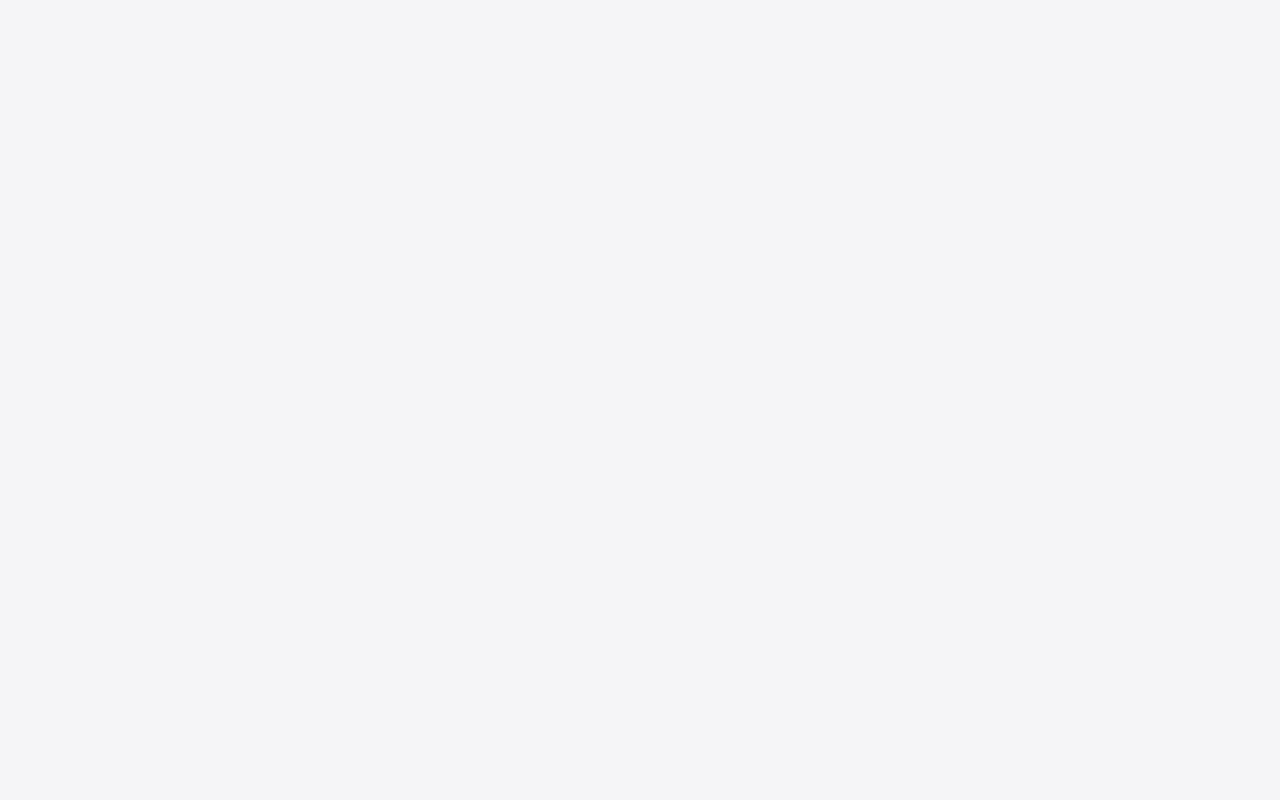
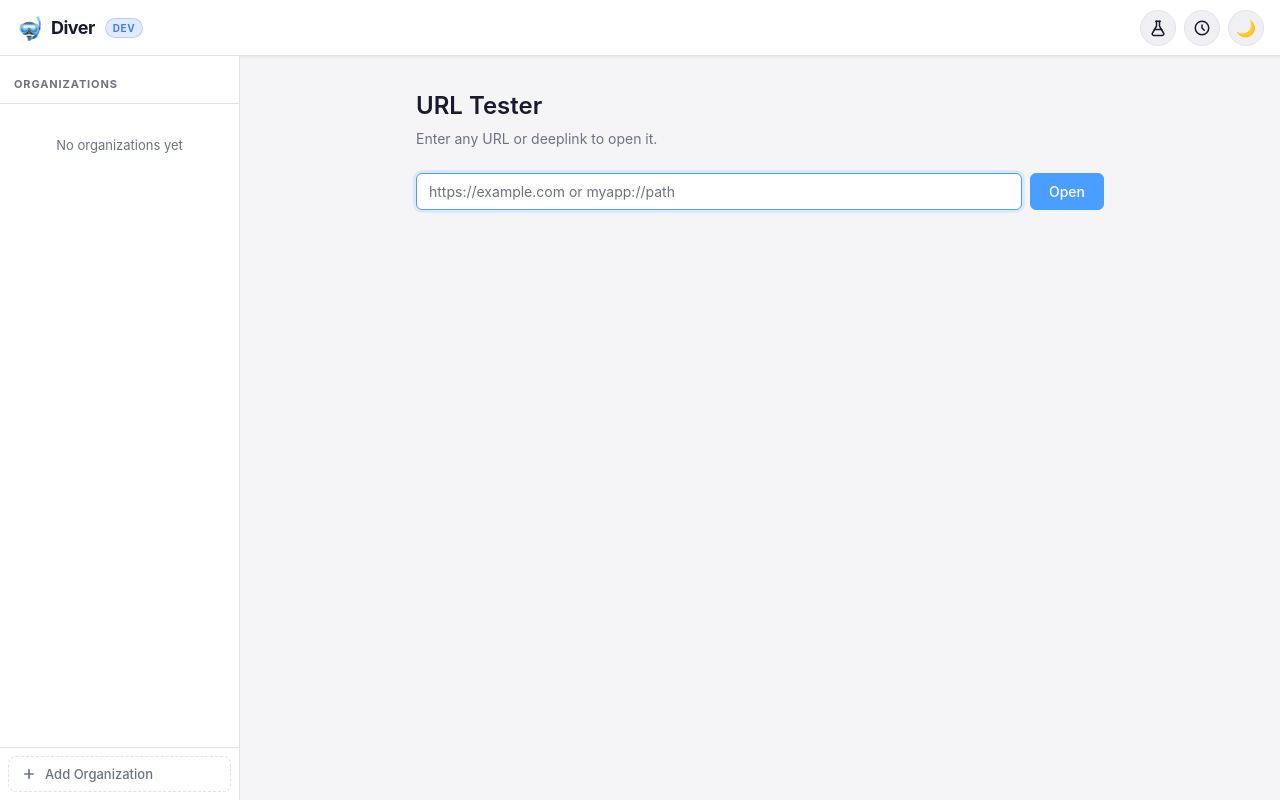
Before and after one commit to Mikkelet/diver_vue, a Vue app: page /tester in a window 1280 px wide. Before the commit this address had no page. Built offline with nearby package versions, Linux system fonts and the light colour scheme.

Commit message:
Added URL tester, updated header navigation, and displayed entity IDs

```diff
--- a/src/api/client.ts
+++ b/src/api/client.ts
@@ -70,10 +70,10 @@ export async function createApp(
 export const getApp = (orgId: string, appId: string) =>
     api.get<ApiApp>(`/organizations/${orgId}/apps/${appId}`).then(r => normalizeApp(r.data))
 
-export const getAppBySlug = (orgSlug: string, appSlug: string) =>
-    api
-        .get<ApiApp>(`/organizations/by-slug/${orgSlug}/apps/by-slug/${appSlug}`)
-        .then(r => normalizeApp(r.data))
+export async function getAppBySlug(orgSlug: string, appSlug: string) {
+    const r = await api.get<ApiApp>(`/organizations/by-slug/${orgSlug}/apps/by-slug/${appSlug}`)
+    return normalizeApp(r.data)
+}
 
 export async function updateApp(
     orgId: string,
--- a/src/components/AppLayout.vue
+++ b/src/components/AppLayout.vue
@@ -43,17 +43,17 @@ function goHome() {
         <span v-if="envBadge" :class="['env-badge', envBadge.class]">{{ envBadge.label }}</span>
       </div>
       <div class="header-right">
-        <RouterLink v-if="envBadge" to="/debug" class="btn btn-ghost btn-sm history-link">
-          <svg width="16" height="16" viewBox="0 0 24 24" fill="none" stroke="currentColor" stroke-width="2">
-            <path d="M8 9l3 3-3 3m5 0h3M5 20h14a2 2 0 002-2V6a2 2 0 00-2-2H5a2 2 0 00-2 2v12a2 2 0 002 2z"/>
+<RouterLink to="/tester" class="icon-link" title="URL Tester" aria-label="URL Tester">
+          <svg width="18" height="18" viewBox="0 0 24 24" fill="none" stroke="currentColor" stroke-width="2" stroke-linecap="round" stroke-linejoin="round">
+            <path d="M9 3h6"/>
+            <path d="M10 3v6.5L4.5 19a2 2 0 001.7 3h11.6a2 2 0 001.7-3L14 9.5V3"/>
+            <path d="M7 14h10"/>
           </svg>
-          Debug
         </RouterLink>
-        <RouterLink to="/launch-history" class="btn btn-ghost btn-sm history-link">
-          <svg width="16" height="16" viewBox="0 0 24 24" fill="none" stroke="currentColor" stroke-width="2">
+        <RouterLink to="/launch-history" class="icon-link" title="Launch History" aria-label="Launch History">
+          <svg width="18" height="18" viewBox="0 0 24 24" fill="none" stroke="currentColor" stroke-width="2" stroke-linecap="round" stroke-linejoin="round">
             <path d="M12 8v4l3 3m6-3a9 9 0 11-18 0 9 9 0 0118 0z"/>
           </svg>
-          History
         </RouterLink>
         <button class="theme-toggle" @click="themeStore.toggleTheme" :title="themeStore.isDark ? 'Switch to light mode' : 'Switch to dark mode'">
           <span v-if="themeStore.isDark">☀️</span>
@@ -172,6 +172,25 @@ function goHome() {
   color: var(--color-text);
 }
 
+.icon-link {
+  width: 36px;
+  height: 36px;
+  border-radius: 50%;
+  border: 1px solid var(--color-border);
+  background: var(--color-surface-raised);
+  color: var(--color-text);
+  display: flex;
+  align-items: center;
+  justify-content: center;
+  transition: background 0.15s;
+}
+
+@media (hover: hover) {
+  .icon-link:hover {
+    background: var(--color-border);
+  }
+}
+
 .theme-toggle {
   width: 36px;
   height: 36px;
@@ -241,6 +260,7 @@ function goHome() {
     display: flex;
   }
 
+
   .sidebar {
     position: fixed;
     top: 56px;
--- a/src/router/index.ts
+++ b/src/router/index.ts
@@ -6,6 +6,7 @@ import AddAppView from '@/views/AddAppView.vue'
 import AddDeeplinkView from '@/views/AddDeeplinkView.vue'
 import LaunchHistoryView from '@/views/LaunchHistoryView.vue'
 import DebugView from '@/views/DebugView.vue'
+import TesterView from '@/views/TesterView.vue'
 
 const router = createRouter({
   history: createWebHistory(),
@@ -60,6 +61,11 @@ const router = createRouter({
       name: 'debug',
       component: DebugView,
     },
+    {
+      path: '/tester',
+      name: 'tester',
+      component: TesterView,
+    },
   ],
 })
 
--- a/src/views/AppDetailView.vue
+++ b/src/views/AppDetailView.vue
@@ -146,6 +146,7 @@ function closeLaunchModal() {
         <div class="content-header">
           <div>
             <h1 class="page-title">{{ app.name }}</h1>
+            <div class="page-uuid" :title="app.id">{{ app.id }}</div>
             <div class="app-envs">
               <button
                 v-for="(env, idx) in app.environments"
@@ -272,6 +273,15 @@ function closeLaunchModal() {
   margin-bottom: 6px;
 }
 
+.page-uuid {
+  font-family: ui-monospace, SFMono-Regular, Menlo, monospace;
+  font-size: 11px;
+  color: var(--color-text-muted);
+  margin-bottom: 8px;
+  user-select: all;
+  word-break: break-all;
+}
+
 .app-envs {
   display: flex;
   flex-wrap: wrap;
--- a/src/views/HomeView.vue
+++ b/src/views/HomeView.vue
@@ -82,6 +82,7 @@ onMounted(() => {
         <div class="content-header">
           <div>
             <h1 class="page-title">{{ currentOrg()!.name }}</h1>
+            <div class="page-uuid" :title="currentOrg()!.id">{{ currentOrg()!.id }}</div>
             <div class="page-subtitle">Apps</div>
           </div>
           <RouterLink
@@ -160,6 +161,15 @@ onMounted(() => {
   font-weight: 500;
 }
 
+.page-uuid {
+  font-family: ui-monospace, SFMono-Regular, Menlo, monospace;
+  font-size: 11px;
+  color: var(--color-text-muted);
+  margin-bottom: 4px;
+  user-select: all;
+  word-break: break-all;
+}
+
 .apps-grid {
   display: flex;
   flex-direction: column;
--- /dev/null
+++ b/src/views/TesterView.vue
@@ -0,0 +1,91 @@
+<script setup lang="ts">
+import { ref } from 'vue'
+import AppLayout from '@/components/AppLayout.vue'
+
+const url = ref('')
+const error = ref<string | null>(null)
+
+function openUrl() {
+  error.value = null
+  const value = url.value.trim()
+  if (!value) {
+    error.value = 'Please enter a URL'
+    return
+  }
+  try {
+    window.open(value, '_blank')
+  } catch (e) {
+    error.value = e instanceof Error ? e.message : 'Failed to open URL'
+  }
+}
+</script>
+
+<template>
+  <AppLayout>
+    <div class="tester">
+      <h1 class="title">URL Tester</h1>
+      <p class="subtitle">Enter any URL or deeplink to open it.</p>
+
+      <form class="row" @submit.prevent="openUrl">
+        <input
+          v-model="url"
+          class="form-input url-input"
+          type="text"
+          placeholder="https://example.com or myapp://path"
+          autofocus
+        />
+        <button type="submit" class="open-btn">Open</button>
+      </form>
+
+      <div v-if="error" class="error">{{ error }}</div>
+    </div>
+  </AppLayout>
+</template>
+
+<style scoped>
+.tester {
+  max-width: 720px;
+  margin: 0 auto;
+  padding: 32px 16px;
+}
+
+.title {
+  font-size: 24px;
+  font-weight: 600;
+  margin: 0 0 4px;
+}
+
+.subtitle {
+  color: var(--color-text-muted);
+  margin: 0 0 24px;
+}
+
+.row {
+  display: flex;
+  gap: 8px;
+}
+
+.url-input {
+  flex: 1;
+}
+
+.open-btn {
+  padding: 8px 18px;
+  border-radius: 6px;
+  border: 1px solid var(--color-primary);
+  background: var(--color-primary);
+  color: white;
+  font-weight: 500;
+  cursor: pointer;
+}
+
+.open-btn:hover {
+  opacity: 0.9;
+}
+
+.error {
+  margin-top: 12px;
+  color: var(--color-error);
+  font-size: 13px;
+}
+</style>
```
